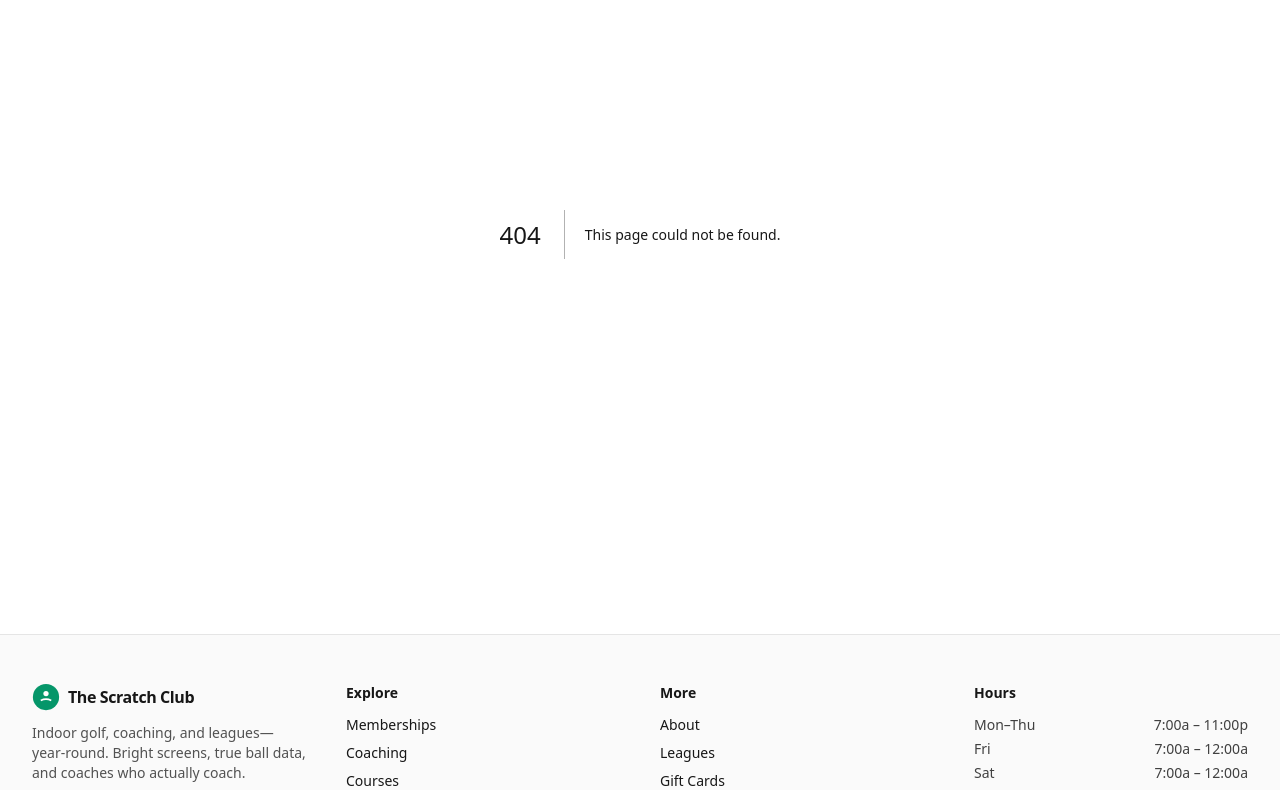
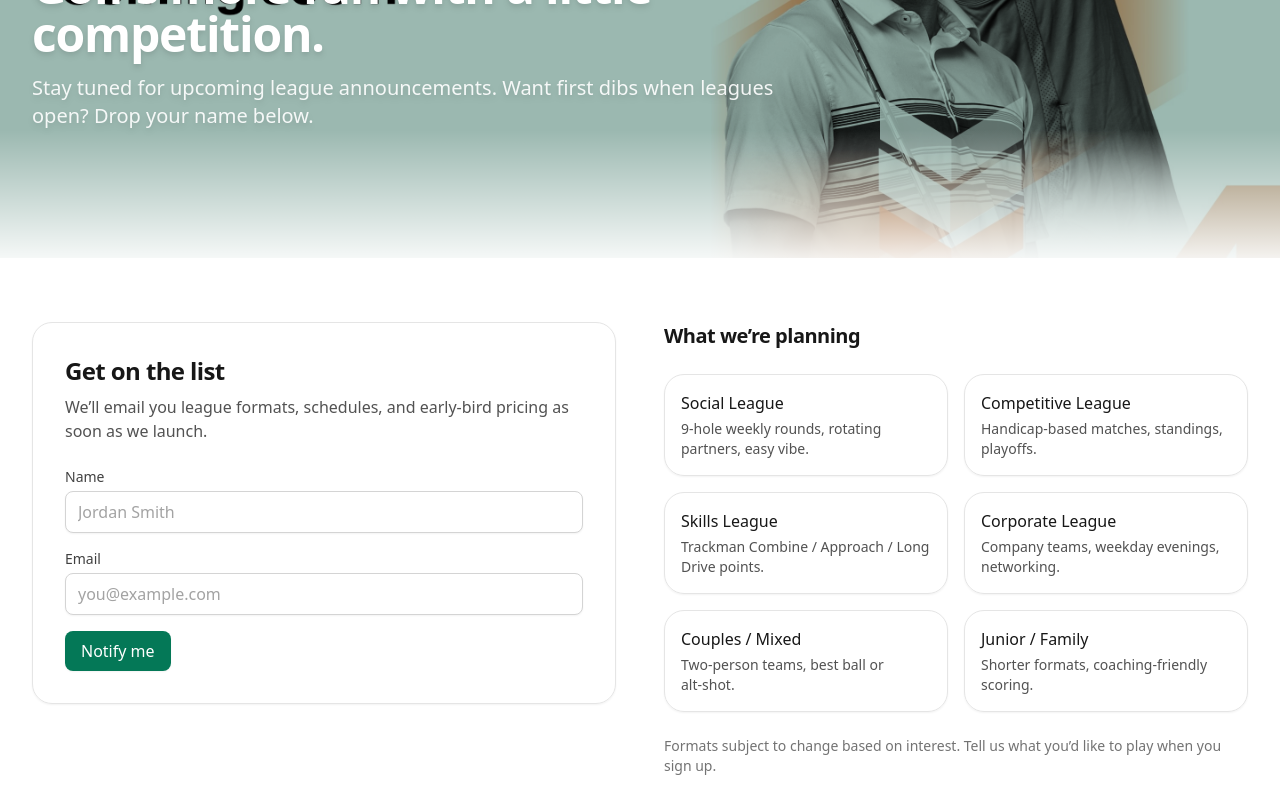
Before and after one commit to piersonshawn99/thescratchclub, a Next.js app: page /leagues in a window 1280 px wide. Before the commit this address had no page. Shown: the part 320-1110 px from the top of the page. Built offline with nearby package versions, Linux system fonts and the light colour scheme.

Commit message:
fix(links/footer): add leagues route and point footer link

```diff
--- /dev/null
+++ b/app/api/leagues-interest/route.ts
@@ -0,0 +1,77 @@
+
+// ----------------------------------------------
+// File: app/api/leagues-interest/route.ts
+import { NextRequest, NextResponse } from "next/server";
+
+export async function POST(req: NextRequest) {
+  try {
+    const { name, email } = await req.json();
+
+    if (!name || !email || typeof name !== "string" || typeof email !== "string") {
+      return NextResponse.json({ error: "Invalid payload" }, { status: 400 });
+    }
+
+    // Basic email sanity check (keep it light; rely on client + ESP later)
+    const emailOk = /.+@.+\..+/.test(email);
+    if (!emailOk) {
+      return NextResponse.json({ error: "Please enter a valid email." }, { status: 400 });
+    }
+
+    // If Resend env vars exist, send an email to your inbox
+    const RESEND_API_KEY = process.env.RESEND_API_KEY;
+    const TO = process.env.LEAGUE_SIGNUPS_TO; // e.g., "leagues@thescratchclub.com"
+    const FROM = process.env.LEAGUE_SIGNUPS_FROM || "Scratch Club <no-reply@sc-mails.thescratchclub.com>";
+
+    if (RESEND_API_KEY && TO) {
+      // Lazy inline call to Resend to avoid adding SDK
+      const body = {
+        from: FROM,
+        to: [TO],
+        subject: "New League Interest",
+        html: `<p><strong>Name:</strong> ${escapeHtml(name)}</p><p><strong>Email:</strong> ${escapeHtml(email)}</p>`,
+      };
+
+      const r = await fetch("https://api.resend.com/emails", {
+        method: "POST",
+        headers: {
+          "Authorization": `Bearer ${RESEND_API_KEY}`,
+          "Content-Type": "application/json",
+        },
+        body: JSON.stringify(body),
+      });
+
+      if (!r.ok) {
+        const text = await r.text();
+        console.error("Resend error:", text);
+        // Fall through to a 202 so users aren't blocked if email vendor is cranky
+      }
+    } else {
+      console.log("[League Interest]", { name, email });
+    }
+
+    return NextResponse.json({ ok: true }, { status: 202 });
+  } catch (err) {
+    console.error(err);
+    return NextResponse.json({ error: "Server error" }, { status: 500 });
+  }
+}
+
+function escapeHtml(input: string) {
+  return input
+    .replaceAll("&", "&amp;")
+    .replaceAll("<", "&lt;")
+    .replaceAll(">", "&gt;")
+    .replaceAll('"', "&quot;")
+    .replaceAll("'", "&#039;");
+}
+
+// ----------------------------------------------
+// Notes
+// 1) Place your AI image at: public/images/leagues-hero.jpg
+//    Alt text: "Multiple indoor golf simulator bays in use by 4‑person teams."
+// 2) ENV needed (set in Vercel):
+//    RESEND_API_KEY=... (optional; logs instead if missing)
+//    LEAGUE_SIGNUPS_TO=leagues@thescratchclub.com
+//    LEAGUE_SIGNUPS_FROM=Scratch Club <no-reply@sc-mails.thescratchclub.com>
+// 3) The page intentionally lists league ideas without locking formats. When you're ready,
+//    we can split by league type with separate signup intents + waitlists.
--- /dev/null
+++ b/app/leagues/page.tsx
@@ -0,0 +1,146 @@
+// File: app/leagues/page.tsx
+"use client";
+import Image from "next/image";
+import { useState } from "react";
+
+export default function LeaguesPage() {
+  const [name, setName] = useState("");
+  const [email, setEmail] = useState("");
+  const [status, setStatus] = useState<"idle"|"loading"|"success"|"error">("idle");
+  const [message, setMessage] = useState<string>("");
+
+  async function handleSubmit(e: React.FormEvent) {
+    e.preventDefault();
+    setStatus("loading");
+    setMessage("");
+
+    try {
+      const res = await fetch("/api/leagues-interest", {
+        method: "POST",
+        headers: { "Content-Type": "application/json" },
+        body: JSON.stringify({ name, email }),
+      });
+      if (res.ok) {
+        setStatus("success");
+        setMessage("Thanks! We'll email you as soon as leagues open.");
+        setName("");
+        setEmail("");
+      } else {
+        const data = await res.json().catch(() => ({}));
+        throw new Error(data?.error || "Something went wrong.");
+      }
+    } catch (err: any) {
+      setStatus("error");
+      setMessage(err?.message || "Could not submit right now. Try again later.");
+    }
+  }
+
+  return (
+    <main className="min-h-[calc(100vh-4rem)] bg-white">
+      {/* Hero */}
+      <section className="relative isolate overflow-hidden">
+        <div className="absolute inset-0 -z-10">
+          {/* Replace the src below with your AI-rendered image once exported to /public/images/leagues-hero.jpg */}
+          <Image
+            src="/images/leagues-hero.jpg"
+            alt="Multiple indoor golf simulator bays in use by 4‑person teams"
+            fill
+            priority
+            className="object-cover"
+          />
+          {/* Emerald brand overlay for consistency */}
+          <div className="absolute inset-0 bg-emerald-900/40 mix-blend-multiply" />
+          <div className="absolute inset-x-0 bottom-0 h-32 bg-gradient-to-t from-white/90 to-transparent" />
+        </div>
+
+        <div className="mx-auto max-w-7xl px-4 sm:px-6 lg:px-8 py-20 sm:py-28 lg:py-32">
+          <div className="max-w-3xl text-white drop-shadow-md">
+            <h1 className="text-4xl sm:text-5xl font-semibold tracking-tight">Golf’s more fun with a little competition.</h1>
+            <p className="mt-4 text-lg sm:text-xl text-white/90">
+              Stay tuned for upcoming league announcements. Want first dibs when leagues open? Drop your name below.
+            </p>
+          </div>
+        </div>
+      </section>
+
+      {/* Interest form / content band */}
+      <section className="bg-white py-12 sm:py-16">
+        <div className="mx-auto max-w-7xl px-4 sm:px-6 lg:px-8">
+          <div className="grid lg:grid-cols-2 gap-12">
+            <div>
+              <div className="rounded-2xl border border-neutral-200 p-6 sm:p-8 shadow-sm">
+                <h2 className="text-2xl font-semibold tracking-tight">Get on the list</h2>
+                <p className="mt-2 text-neutral-600">
+                  We’ll email you league formats, schedules, and early-bird pricing as soon as we launch.
+                </p>
+                <form onSubmit={handleSubmit} className="mt-6 space-y-4">
+                  <div>
+                    <label htmlFor="name" className="block text-sm font-medium text-neutral-700">Name</label>
+                    <input
+                      id="name"
+                      type="text"
+                      required
+                      value={name}
+                      onChange={(e) => setName(e.target.value)}
+                      placeholder="Jordan Smith"
+                      className="mt-1 w-full rounded-lg border border-neutral-300 bg-white px-3 py-2 text-neutral-900 placeholder-neutral-400 shadow-sm focus:outline-none focus:ring-2 focus:ring-emerald-600"
+                    />
+                  </div>
+                  <div>
+                    <label htmlFor="email" className="block text-sm font-medium text-neutral-700">Email</label>
+                    <input
+                      id="email"
+                      type="email"
+                      required
+                      value={email}
+                      onChange={(e) => setEmail(e.target.value)}
+                      placeholder="you@example.com"
+                      className="mt-1 w-full rounded-lg border border-neutral-300 bg-white px-3 py-2 text-neutral-900 placeholder-neutral-400 shadow-sm focus:outline-none focus:ring-2 focus:ring-emerald-600"
+                    />
+                  </div>
+
+                  <button
+                    type="submit"
+                    disabled={status === "loading"}
+                    className="inline-flex items-center rounded-lg bg-emerald-700 px-4 py-2 text-white shadow-sm transition hover:bg-emerald-800 disabled:opacity-60"
+                  >
+                    {status === "loading" ? "Submitting…" : "Notify me"}
+                  </button>
+
+                  {status !== "idle" && (
+                    <p className={`text-sm mt-2 ${status === "success" ? "text-emerald-700" : status === "error" ? "text-red-600" : "text-neutral-600"}`}>
+                      {message}
+                    </p>
+                  )}
+                </form>
+              </div>
+            </div>
+
+            {/* “What we’re planning” card to tease formats without locking in */}
+            <div className="space-y-6">
+              <h3 className="text-xl font-semibold tracking-tight">What we’re planning</h3>
+              <ul className="grid gap-4 sm:grid-cols-2">
+                {[
+                  { title: "Social League", desc: "9‑hole weekly rounds, rotating partners, easy vibe." },
+                  { title: "Competitive League", desc: "Handicap‑based matches, standings, playoffs." },
+                  { title: "Skills League", desc: "Trackman Combine / Approach / Long Drive points." },
+                  { title: "Corporate League", desc: "Company teams, weekday evenings, networking." },
+                  { title: "Couples / Mixed", desc: "Two‑person teams, best ball or alt‑shot." },
+                  { title: "Junior / Family", desc: "Shorter formats, coaching‑friendly scoring." },
+                ].map((item) => (
+                  <li key={item.title} className="rounded-2xl border border-neutral-200 p-4 shadow-sm">
+                    <div className="font-medium">{item.title}</div>
+                    <div className="mt-1 text-sm text-neutral-600">{item.desc}</div>
+                  </li>
+                ))}
+              </ul>
+              <p className="text-sm text-neutral-500">
+                Formats subject to change based on interest. Tell us what you’d like to play when you sign up.
+              </p>
+            </div>
+          </div>
+        </div>
+      </section>
+    </main>
+  );
+}
--- a/components/Footer.tsx
+++ b/components/Footer.tsx
@@ -13,7 +13,7 @@ const PRIMARY = [
 
 const SECONDARY = [
   { label: "About", href: LINKS.about },
-  { label: "Leagues", href: LINKS.courses },
+  { label: "Leagues", href: LINKS.leagues },
   { label: "Gift Cards", href: LINKS.courses },
   { label: "Contact", href: LINKS.contact },
 ];
--- a/components/links.ts
+++ b/components/links.ts
@@ -2,6 +2,7 @@ export const LINKS = {
   about: "/about",
   memberships: "/memberships",
   coaching: "/coaching",
+  leagues: "/leagues",
   courses: "/courses",
   contact: "/contact", // 👈 add this
   golfAndLife: "/golf-and-life",
```
Also changed, not shown: public/images/leagues-hero.jpg (added).
